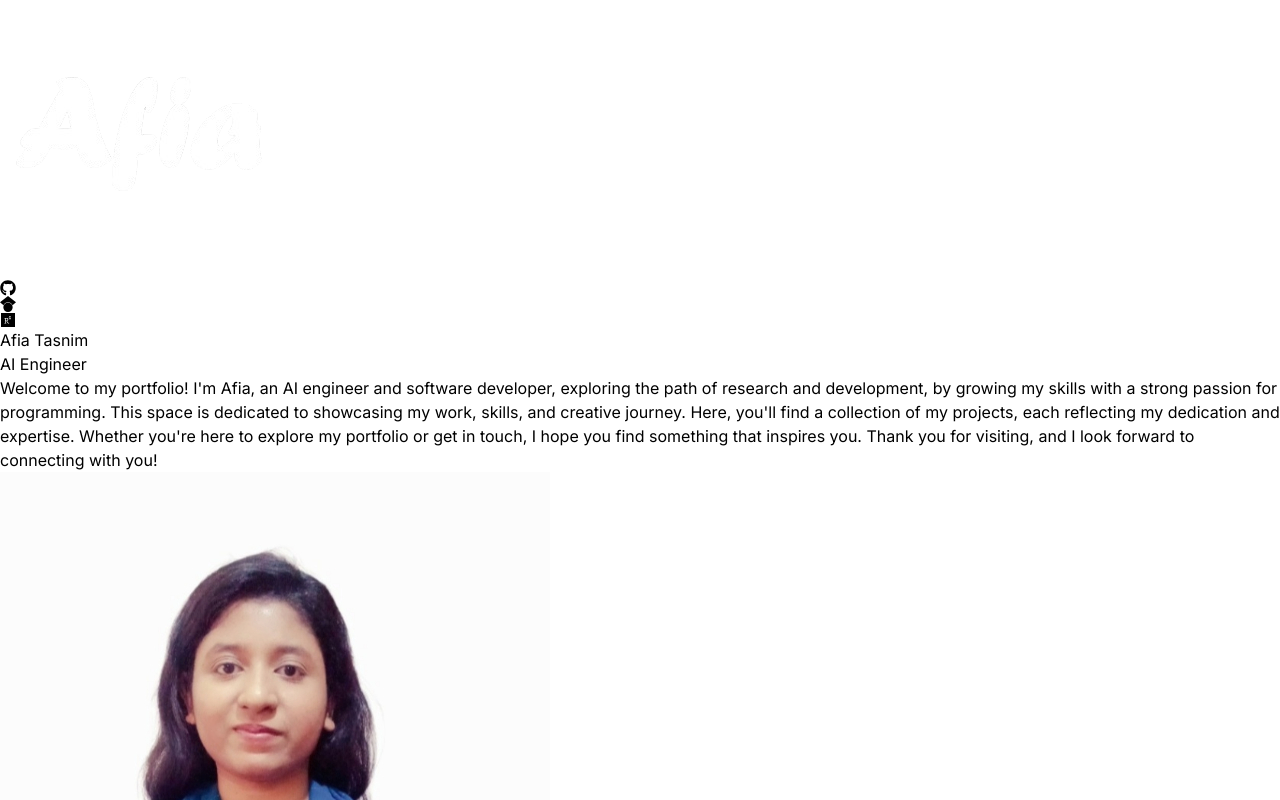
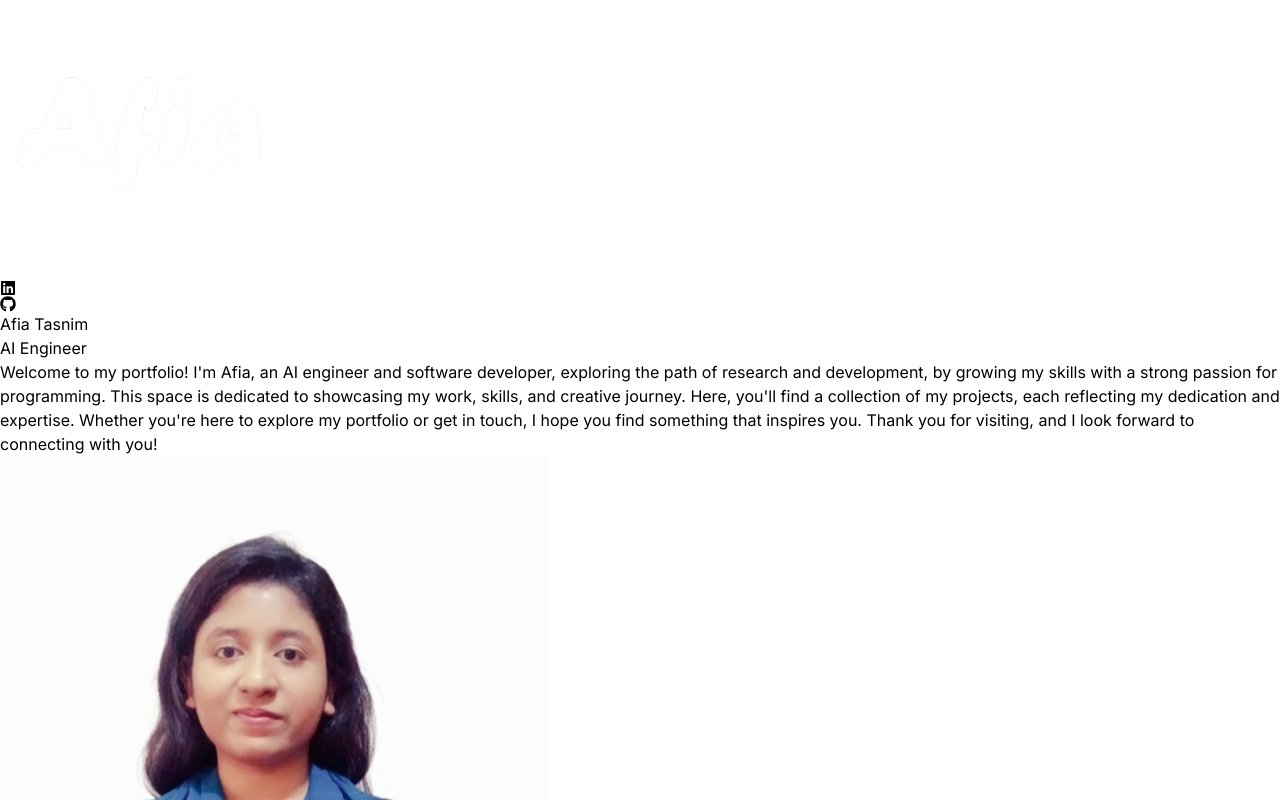
Before and after one commit to afia25/My-Portfolio-Final, a React (Vite) app: page / in a window 1280 px wide. Shown: the top 800 px of the page. Built offline with nearby package versions, Linux system fonts and the light colour scheme.

Commit message:
Update Navbar.jsx

```diff
--- a/src/components/Navbar.jsx
+++ b/src/components/Navbar.jsx
@@ -12,10 +12,10 @@ const Navbar = () => {
       <img className="mx-12 w-12" src={logo} alt="logo" />
     </div>
     <div className="m-8 flex items-center justify-center gap-4 text-2xl">
-     {/*  <a href="https://www.linkedin.com/in/afia-tasnim-2704a0384/"><FaLinkedin /></a>   */}
+      <a href="https://www.linkedin.com/in/afia-tasnim-2704a0384/"><FaLinkedin /></a>
       <a href="https://github.com/afia25"><FaGithub /></a>
-      <a href="https://scholar.google.com/citations?user=gWzNUJYAAAAJ&hl=en&authuser=1"><SiGooglescholar /></a>
-      <a href="https://www.researchgate.net/profile/Afia-Tasnim-4"><FaResearchgate /></a>
+      {/*  <a href="https://scholar.google.com/citations?user=gWzNUJYAAAAJ&hl=en&authuser=1"><SiGooglescholar /></a>   */}
+      {/*  <a href="https://www.researchgate.net/profile/Afia-Tasnim-4"><FaResearchgate /></a>   */}
     </div>
   </nav>
 };
```
